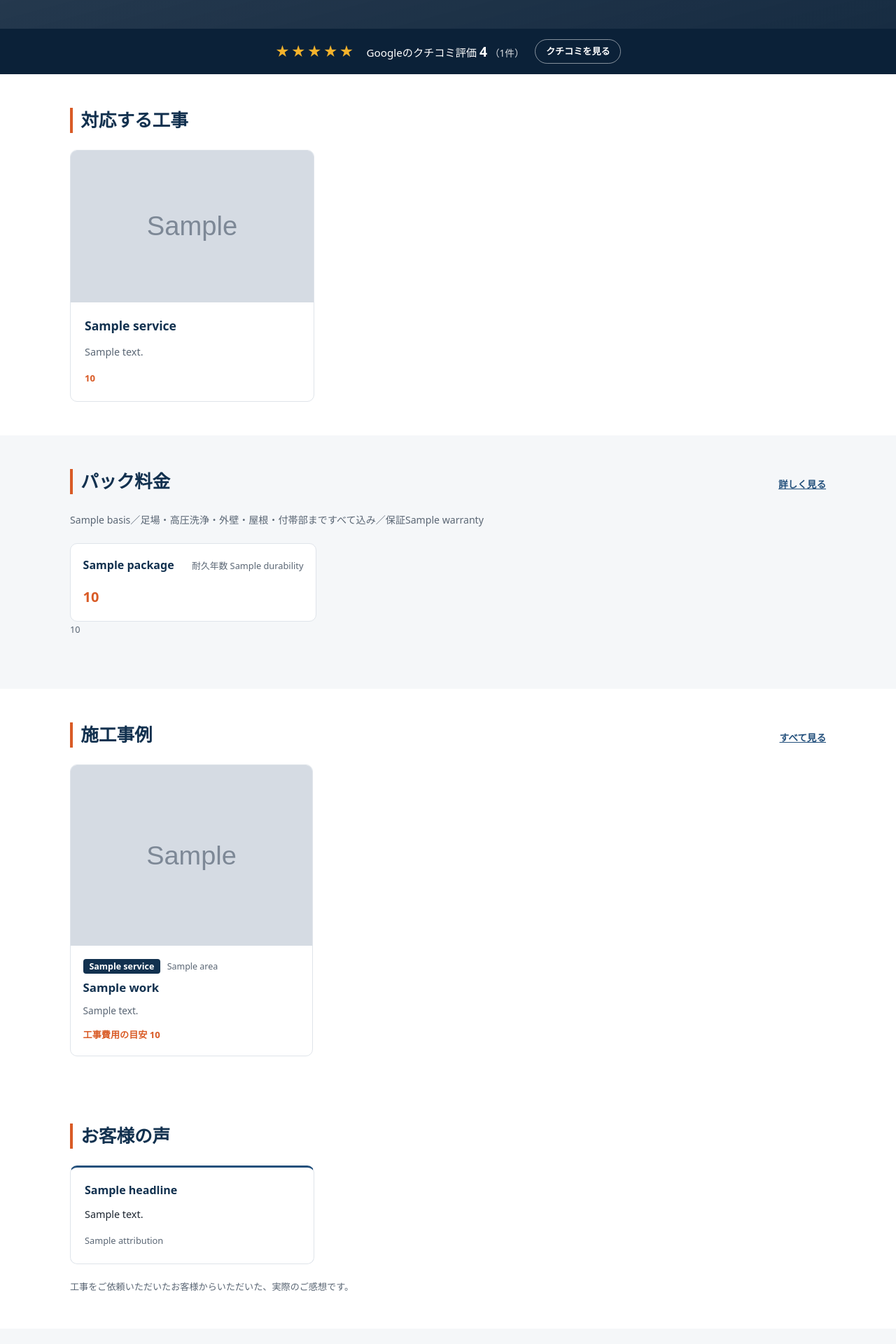
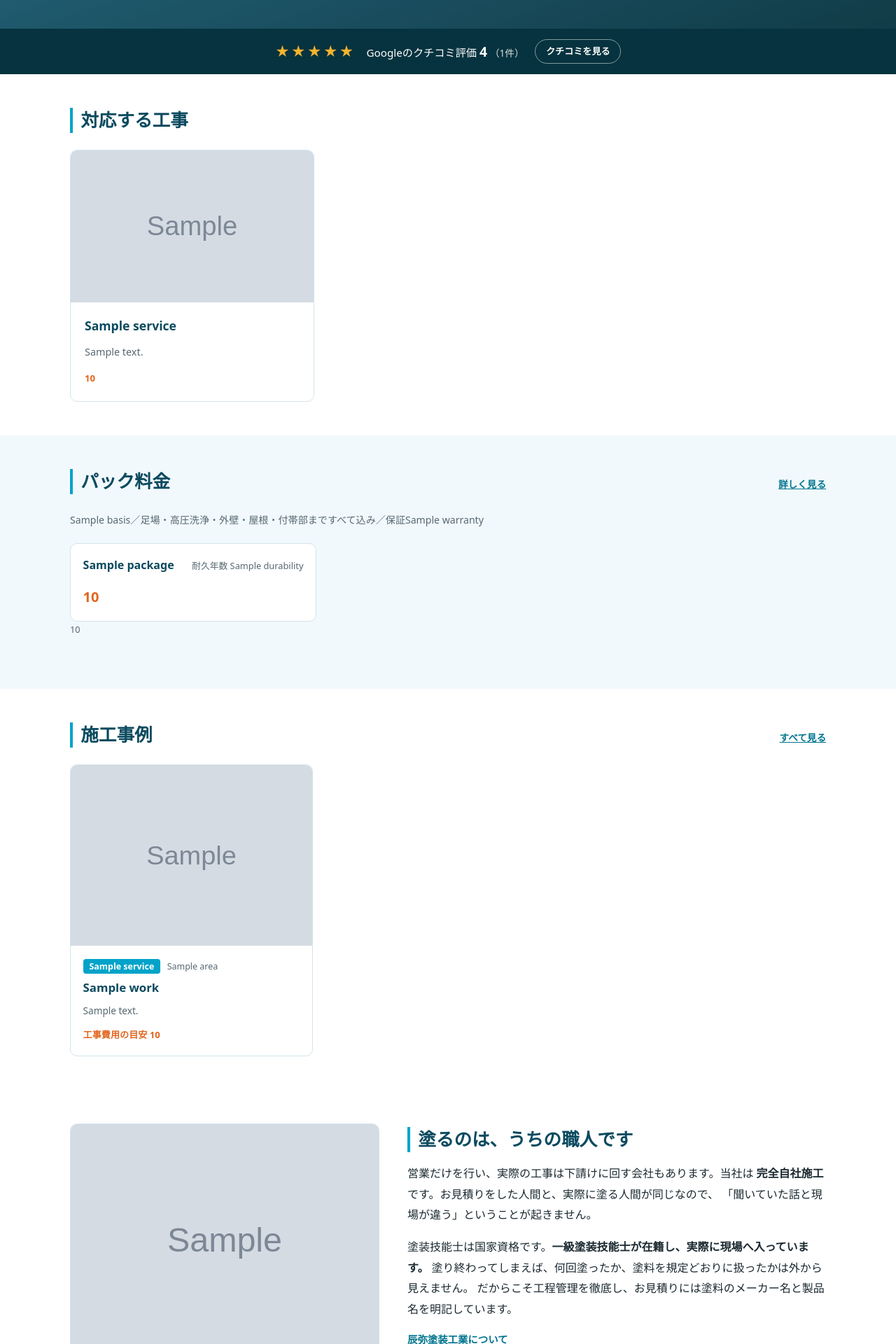
Before and after one commit to t1a2t2s3u/claude, a Python web app: template site/templates/index.html in a window 1280 px wide. Shown: the part 520-2440 px from the top of the page at 70% size. Run offline with Jinja, Linux system fonts and the light colour scheme; the template is opened without the code that fills it: most values are stand-ins (such as "Sample title", 1, 10 or a date in 2020); grey boxes marked "Sample" are stand-in pictures.

Commit message:
配色をロゴの水色基調に変え、職人の写真を掲載した
- クチコミ件数を5件から4件に訂正した
- 配色をロゴの色 (#00a3c9) を基調に組み直した。CSS変数の名前も --navy から
  --brand 系に付け替えている。実態と合わない名前を残すと後で迷うため
- 職人が外壁を塗っている写真を受け取ったので、「塗るのは、うちの職人です」
  の節をトップに足した。完全自社施工と一級塗装技能士という強みは、文章より
  作業している写真のほうが伝わる
- 見出しの飾り線を水色にした。オレンジは電話ボタンなど「押させる」用途に絞る

水色をそのまま濃い面の地色にすると、白い文字とのコントラストが足りず読め
ない。同系統の濃い色 (--brand-deep / --brand-deepest) を地に使い、明るい
水色は飾りと文字色に回している。白地に置く文字用には、コントラストの取れる
濃さの --brand-text を別に用意した。

写真は EXIF の向き情報どおりに回転してから保存されている (縦位置で撮られた
写真がそのままでは横倒しになる)。位置情報は入っていなかった。

Co-Authored-By: Claude Opus 5 <noreply@anthropic.com>
Claude-Session: https://claude.ai/code/session_018tnVthesxTHzM7VEmMwQqW

```diff
--- a/seo_meo/site/content.py
+++ b/seo_meo/site/content.py
@@ -100,6 +100,8 @@ class SiteSettings:
     mark: str = ""
     # トップの見出し背景に敷く写真。文字が乗るので、暗く重ねて使う
     hero_image: str = ""
+    # 「誰が施工するのか」を見せる、職人の作業写真
+    crew_image: str = ""
 
     @property
     def canonical_base(self) -> str:
@@ -316,6 +318,7 @@ def load_settings(root: Path) -> SiteSettings:
         logo=site.get("logo", ""),
         mark=site.get("mark", ""),
         hero_image=site.get("hero_image", ""),
+        crew_image=site.get("crew_image", ""),
     )
 
 
--- a/site/assets/style.css
+++ b/site/assets/style.css
@@ -3,21 +3,25 @@
    スマホ回線からの閲覧が大半のため、リクエスト数をゼロに保つ。 */
 
 :root {
-  --navy: #12314f;
-  --navy-dark: #0b2138;
-  --navy-light: #23507c;
-  --accent: #d95b26;
-  --accent-dark: #b8441a;
-  --ink: #1c2530;
-  --ink-muted: #5a6674;
-  --line: #dfe4ea;
+  /* ロゴの水色 (#00a3c9) を基調にした配色。
+     水色はそのままでは白地の文字に使うと薄すぎるため、文字用に
+     濃さを落とした --brand-text を別に持つ。 */
+  --brand: #00a3c9;
+  --brand-text: #00758f;
+  --brand-deep: #0b4a5f;
+  --brand-deepest: #06333f;
+  --accent: #e2661f;
+  --accent-dark: #bd4f12;
+  --ink: #1b2a31;
+  --ink-muted: #566871;
+  --line: #d3e4ec;
   --bg: #ffffff;
-  --bg-alt: #f5f7f9;
-  --bg-tint: #eef3f8;
+  --bg-alt: #f2f9fc;
+  --bg-tint: #e2f2f9;
   --radius: 10px;
   --wrap: 1080px;
-  --shadow: 0 2px 8px rgba(18, 49, 79, 0.08);
-  --shadow-lift: 0 6px 20px rgba(18, 49, 79, 0.14);
+  --shadow: 0 2px 8px rgba(6, 51, 63, 0.09);
+  --shadow-lift: 0 6px 20px rgba(6, 51, 63, 0.16);
 }
 
 *, *::before, *::after { box-sizing: border-box; }
@@ -37,13 +41,13 @@ body {
 }
 
 img { max-width: 100%; height: auto; display: block; }
-a { color: var(--navy-light); }
+a { color: var(--brand-text); }
 
 .wrap { width: min(100% - 2.5rem, var(--wrap)); margin-inline: auto; }
 
 .skip {
   position: absolute; left: -9999px;
-  background: var(--navy); color: #fff; padding: .75rem 1rem; z-index: 100;
+  background: var(--brand-deep); color: #fff; padding: .75rem 1rem; z-index: 100;
 }
 .skip:focus { left: 1rem; top: 1rem; }
 
@@ -131,15 +135,15 @@ a { color: var(--navy-light); }
 .section { padding: 3rem 0; }
 .section-alt { background: var(--bg-alt); }
 .section-title {
-  margin: 0 0 1.5rem; font-size: clamp(1.25rem, 3.5vw, 1.6rem); color: var(--navy);
-  padding-left: .7rem; border-left: 4px solid var(--accent); line-height: 1.4;
+  margin: 0 0 1.5rem; font-size: clamp(1.25rem, 3.5vw, 1.6rem); color: var(--brand-deep);
+  padding-left: .7rem; border-left: 4px solid var(--brand); line-height: 1.4;
 }
 .section-head { display: flex; align-items: baseline; justify-content: space-between; gap: 1rem; flex-wrap: wrap; }
 .section-head .section-title { margin-bottom: 1.5rem; }
 .section-more { font-size: .85rem; font-weight: 600; white-space: nowrap; }
 
 .page-head { background: var(--bg-tint); padding: 2.25rem 0; border-bottom: 1px solid var(--line); }
-.page-head h1 { margin: 0 0 .5rem; font-size: clamp(1.5rem, 4.5vw, 2rem); color: var(--navy); }
+.page-head h1 { margin: 0 0 .5rem; font-size: clamp(1.5rem, 4.5vw, 2rem); color: var(--brand-deep); }
 .page-head p { margin: 0; color: var(--ink-muted); max-width: 48rem; }
 
 .prose-wrap { padding: 2.5rem 0 3rem; max-width: 780px; }
@@ -154,14 +158,14 @@ a { color: var(--navy-light); }
   transition: box-shadow .15s, transform .15s;
 }
 .service-card:hover { box-shadow: var(--shadow-lift); transform: translateY(-2px); }
-.service-card h3 { margin: 0 0 .5rem; font-size: 1.1rem; color: var(--navy); }
+.service-card h3 { margin: 0 0 .5rem; font-size: 1.1rem; color: var(--brand-deep); }
 .service-summary { margin: 0 0 .75rem; font-size: .9rem; color: var(--ink-muted); }
 .service-price { margin: 0; font-weight: 700; color: var(--accent); font-size: 1.15rem; }
 .service-price span { font-size: .75rem; font-weight: 500; color: var(--ink-muted); margin-left: .4rem; }
 
 .service-detail { padding-bottom: 2.5rem; margin-bottom: 2.5rem; border-bottom: 1px solid var(--line); }
 .service-detail:last-of-type { border-bottom: none; }
-.service-detail h2 { margin: 0 0 .5rem; color: var(--navy); font-size: 1.35rem; }
+.service-detail h2 { margin: 0 0 .5rem; color: var(--brand-deep); font-size: 1.35rem; }
 
 .spec { margin: 1.25rem 0; border-top: 1px solid var(--line); }
 .spec > div { display: flex; gap: 1rem; padding: .7rem 0; border-bottom: 1px solid var(--line); }
@@ -198,17 +202,17 @@ a { color: var(--navy-light); }
 .work-body { padding: 1.1rem; }
 .work-meta { margin: 0 0 .4rem; font-size: .78rem; color: var(--ink-muted); }
 .work-service {
-  background: var(--navy); color: #fff; padding: .12rem .55rem;
+  background: var(--brand); color: #fff; padding: .12rem .55rem;
   border-radius: 4px; font-weight: 600; margin-right: .4rem;
 }
-.work-card h3 { margin: 0 0 .5rem; font-size: 1.05rem; color: var(--navy); line-height: 1.5; }
+.work-card h3 { margin: 0 0 .5rem; font-size: 1.05rem; color: var(--brand-deep); line-height: 1.5; }
 .work-summary { margin: 0 0 .6rem; font-size: .85rem; color: var(--ink-muted); }
 .work-price { margin: 0; font-size: .82rem; font-weight: 600; color: var(--accent); }
 
 .ba-block { margin: 1.75rem 0; }
 .ba-label {
-  margin: 0 0 .6rem; font-size: 1.05rem; color: var(--navy);
-  padding-left: .6rem; border-left: 3px solid var(--accent); line-height: 1.4;
+  margin: 0 0 .6rem; font-size: 1.05rem; color: var(--brand-deep);
+  padding-left: .6rem; border-left: 3px solid var(--brand); line-height: 1.4;
 }
 .ba-pair { display: grid; gap: 1rem; grid-template-columns: 1fr 1fr; }
 .ba-pair figure { margin: 0; }
@@ -438,7 +442,7 @@ table.price-table thead th {
   display: flex; align-items: baseline; justify-content: space-between;
   gap: .75rem; flex-wrap: wrap;
 }
-.price-name { margin: 0; font-weight: 700; color: var(--navy); flex: 1 1 8rem; }
+.price-name { margin: 0; font-weight: 700; color: var(--brand-deep); flex: 1 1 8rem; }
 .price-durability { margin: 0; font-size: .8rem; color: var(--ink-muted); white-space: nowrap; }
 .price-amount {
   margin: 0; font-weight: 700; font-size: 1.25rem; color: var(--accent);
@@ -463,10 +467,10 @@ table.price-table thead th {
 .voice {
   margin: 0; background: var(--bg); border: 1px solid var(--line);
   border-radius: var(--radius); padding: 1.25rem;
-  border-top: 3px solid var(--navy-light);
+  border-top: 3px solid var(--brand);
 }
 .voice-headline {
-  margin: 0 0 .6rem; font-weight: 700; color: var(--navy); line-height: 1.55;
+  margin: 0 0 .6rem; font-weight: 700; color: var(--brand-deep); line-height: 1.55;
 }
 .voice-body { margin: 0; font-size: .9rem; color: var(--ink); }
 .voice-from {
@@ -499,7 +503,7 @@ table.price-table thead th {
 .hero-photo {
   position: relative;
   background-image:
-    linear-gradient(165deg, rgba(18,49,79,.80) 0%, rgba(11,33,56,.88) 55%, rgba(11,33,56,.94) 100%),
+    linear-gradient(160deg, rgba(0,110,140,.82) 0%, rgba(11,74,95,.90) 50%, rgba(6,51,63,.95) 100%),
     var(--hero-image);
   background-size: cover;
   background-position: center;
@@ -508,7 +512,7 @@ table.price-table thead th {
 /* ---------- Googleのクチコミ帯 ---------- */
 
 .review-band {
-  background: var(--navy-dark);
+  background: var(--brand-deepest);
   color: #fff;
   padding: .9rem 0;
 }
@@ -553,3 +557,21 @@ table.price-table thead th {
 .mobile-bar-3 { grid-template-columns: 1fr 1fr 1fr; }
 .mobile-line { background: #06c755; }
 .mobile-bar-3 a { font-size: .88rem; }
+
+/* ---------- 誰が施工するのか ---------- */
+
+.crew-inner { display: grid; gap: 1.75rem; grid-template-columns: 1fr; align-items: center; }
+.crew-photo { border-radius: var(--radius); overflow: hidden; border: 1px solid var(--line); }
+.crew-photo img { width: 100%; height: 100%; object-fit: cover; display: block; }
+.crew-body { display: grid; gap: 1rem; }
+.crew-body .section-title { margin-bottom: 0; }
+.crew-body p { margin: 0; }
+.crew-link {
+  justify-self: start; font-weight: 700; font-size: .9rem;
+  border-bottom: 2px solid var(--brand); text-decoration: none; padding-bottom: .1rem;
+}
+
+@media (min-width: 760px) {
+  .crew-inner { grid-template-columns: 0.85fr 1.15fr; gap: 2.5rem; }
+  .crew-photo { max-height: 30rem; }
+}
--- a/site/company.toml
+++ b/site/company.toml
@@ -51,7 +51,7 @@ price_range = "¥¥"
 # 【重要】件数は増えるので、増えたらここも更新してください。実際より多く
 # 書くのは景品表示法上の問題になります。
 review_rating = "5.0"
-review_count = 5
+review_count = 4
 
 # 対応エリア。GBP の「サービス提供地域」は現在「秋田市」のみ。
 # 近隣市町村も対応するなら、GBP 側に追加したうえでここにも足してください。
--- a/site/site.toml
+++ b/site/site.toml
@@ -24,3 +24,7 @@ mark = "mark.png"
 # トップの見出しの背景に敷く写真。上に文字が乗るため、暗く重ねて表示する。
 # 差し替えるときは、寄りすぎず・明暗差の少ない写真を選ぶこと。
 hero_image = "works/tsuchizaki-yane-after.jpg"
+
+# 「誰が施工するのか」を見せる写真。職人が作業している姿を使う。
+# 塗装は人に任せる仕事なので、顔が見える写真があると伝わり方が変わる。
+crew_image = "works/shokunin-gaiheki.jpg"
--- a/site/templates/index.html
+++ b/site/templates/index.html
@@ -102,8 +102,32 @@
 </section>
 {% endif %}
 
+{% if settings.crew_image %}
+<section class="section crew">
+  <div class="wrap crew-inner">
+    <div class="crew-photo">
+      <img src="/assets/{{ settings.crew_image }}" alt="{{ company.name }}の職人が外壁を塗装している様子" loading="lazy" width="1600" height="2133">
+    </div>
+    <div class="crew-body">
+      <h2 class="section-title">塗るのは、うちの職人です</h2>
+      <p>
+        営業だけを行い、実際の工事は下請けに回す会社もあります。当社は
+        <strong>完全自社施工</strong>です。お見積りをした人間と、実際に塗る人間が同じなので、
+        「聞いていた話と現場が違う」ということが起きません。
+      </p>
+      <p>
+        塗装技能士は国家資格です。<strong>一級塗装技能士が在籍し、実際に現場へ入っています。</strong>
+        塗り終わってしまえば、何回塗ったか、塗料を規定どおりに扱ったかは外から見えません。
+        だからこそ工程管理を徹底し、お見積りには塗料のメーカー名と製品名を明記しています。
+      </p>
+      <a class="crew-link" href="/about/">辰弥塗装工業について</a>
+    </div>
+  </div>
+</section>
+{% endif %}
+
 {% if testimonials %}
-<section class="section">
+<section class="section section-alt">
   <div class="wrap">
     <h2 class="section-title">お客様の声</h2>
     <div class="voice-grid">
```
Also changed, not shown: other parts of site/assets/style.css (+33 -33 lines), site/assets/works/shokunin-gaiheki.jpg (added).
